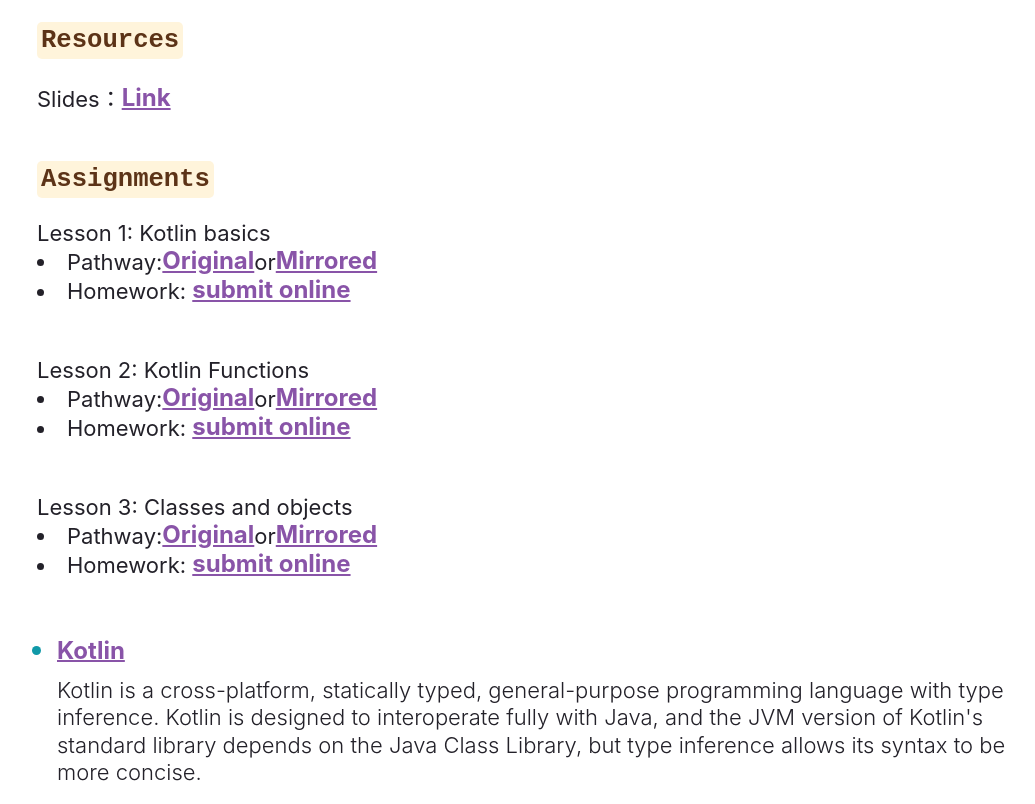
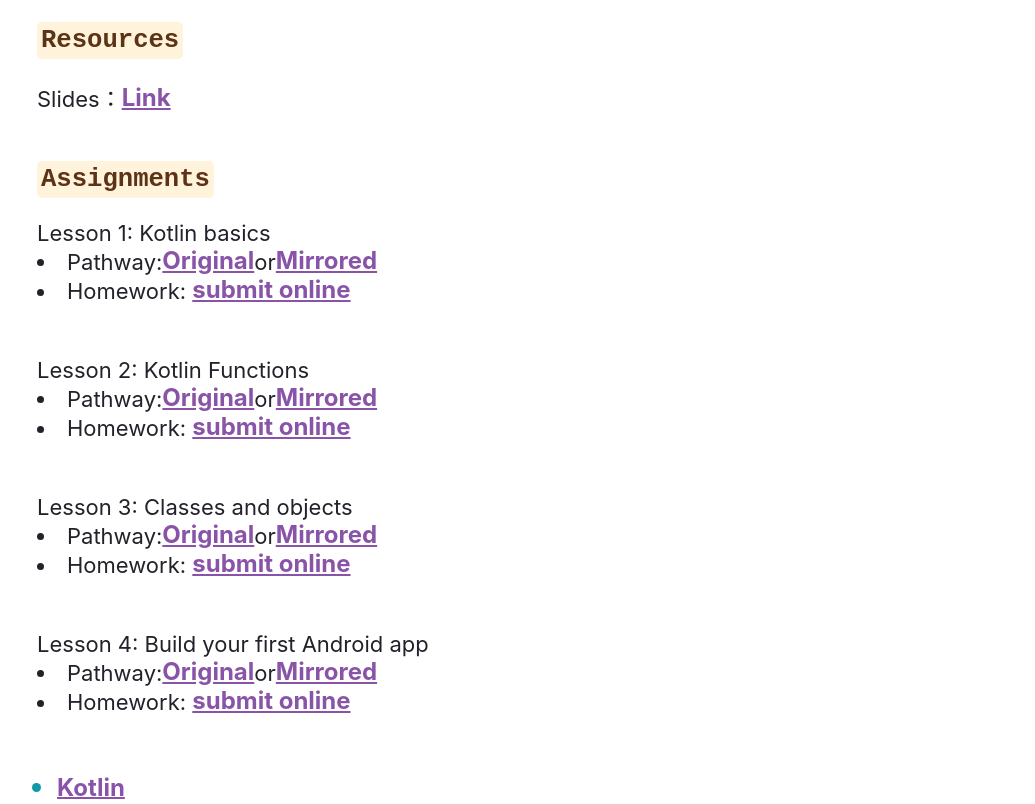
Before and after one commit to walkman617/gatsby, a Gatsby site: page / in a window 1280 px wide. Shown: the part 148-952 px from the top of the page, without its empty margins (11-1046 px from the left). Built offline with nearby package versions, Linux system fonts and the light colour scheme; Gatsby itself is replaced by a stand-in of ours.

Commit message:
Update index.js

```diff
--- a/src/pages/index.js
+++ b/src/pages/index.js
@@ -233,6 +233,36 @@
           </a></li>
       <br />
 
+      <br />
+      Lesson 4: Build your first Android app
+          <br />
+          <li>Pathway:
+            <a
+            style={linkStyle}
+            target="_blank"
+            href={"https://developer.android.com/courses/pathways/android-development-with-kotlin-4"}
+            >
+              Original
+            </a>
+              or
+            <a
+            style={linkStyle}
+            target="_blank"
+            href={"https://developer.android.google.cn/courses/pathways/android-development-with-kotlin-4"}
+            >
+              Mirrored
+            </a>
+
+          </li>
+          <li>Homework: <a
+            style={linkStyle}
+            target="_blank"
+            href={"https://docs.qq.com/form/page/DYkJBWHRJU3JoWVJ3"}
+          >
+            submit online
+          </a></li>
+      <br />
+
       </p>
       <ul style={listStyles}>
 
```
